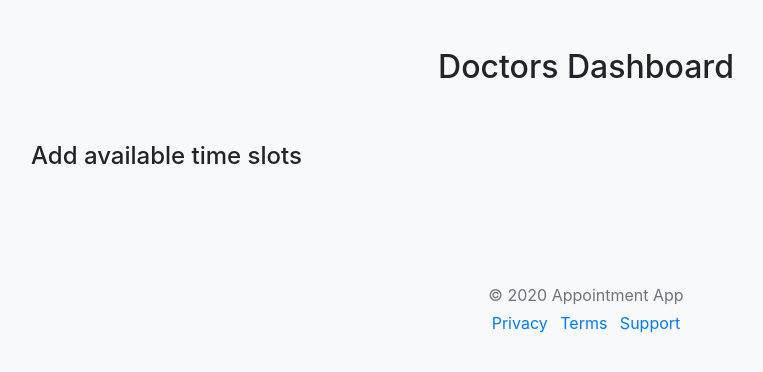
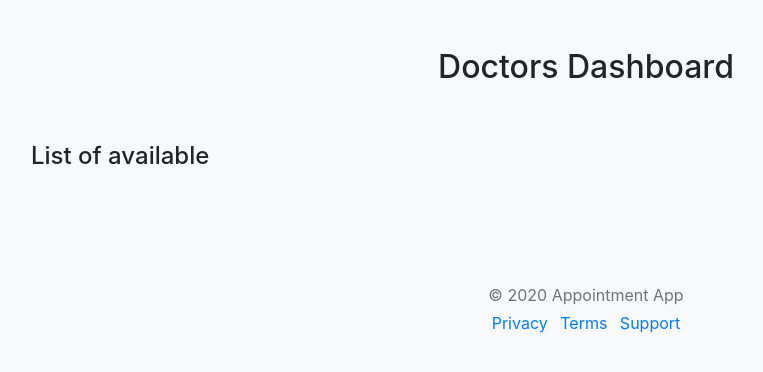
Before and after one commit to priyanka-vc/appointmentapp, a CodeIgniter app: a page that uses application/views/doctors/dashboard.php in a window 1280 px wide. Shown: the top 372 px of the page, without its empty margins (54-817 px from the left). Run offline with CodeIgniter, Linux system fonts and the light colour scheme; some libraries are stand-ins or nearby versions.

Commit message:
Available slots

```diff
--- a/application/views/doctors/dashboard.php
+++ b/application/views/doctors/dashboard.php
@@ -7,6 +7,7 @@ defined('BASEPATH') OR exit('No direct script access allowed');
 
 <div class="row">
     <div class="col-md-12 order-md-1">
-        <h4 class="mb-3">Add available time slots</h4>
+        <h4 class="mb-3">List of available</h4>
+
     </div>
 </div>
```
